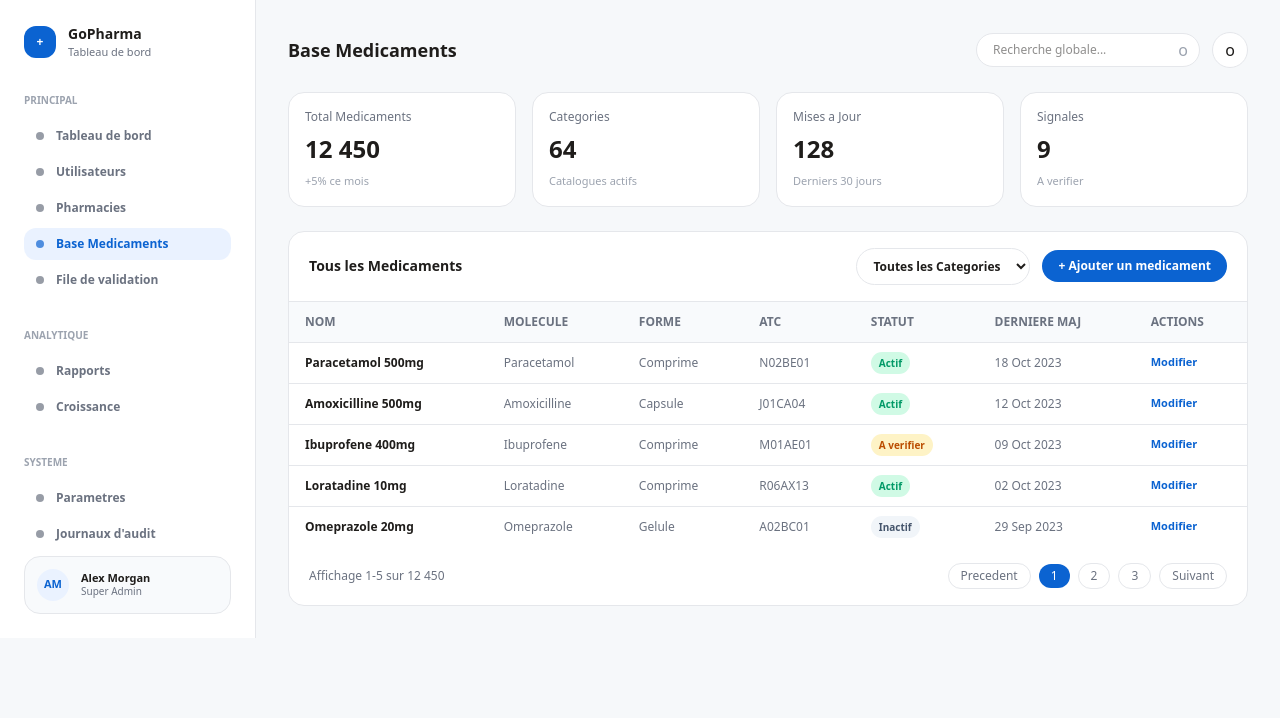
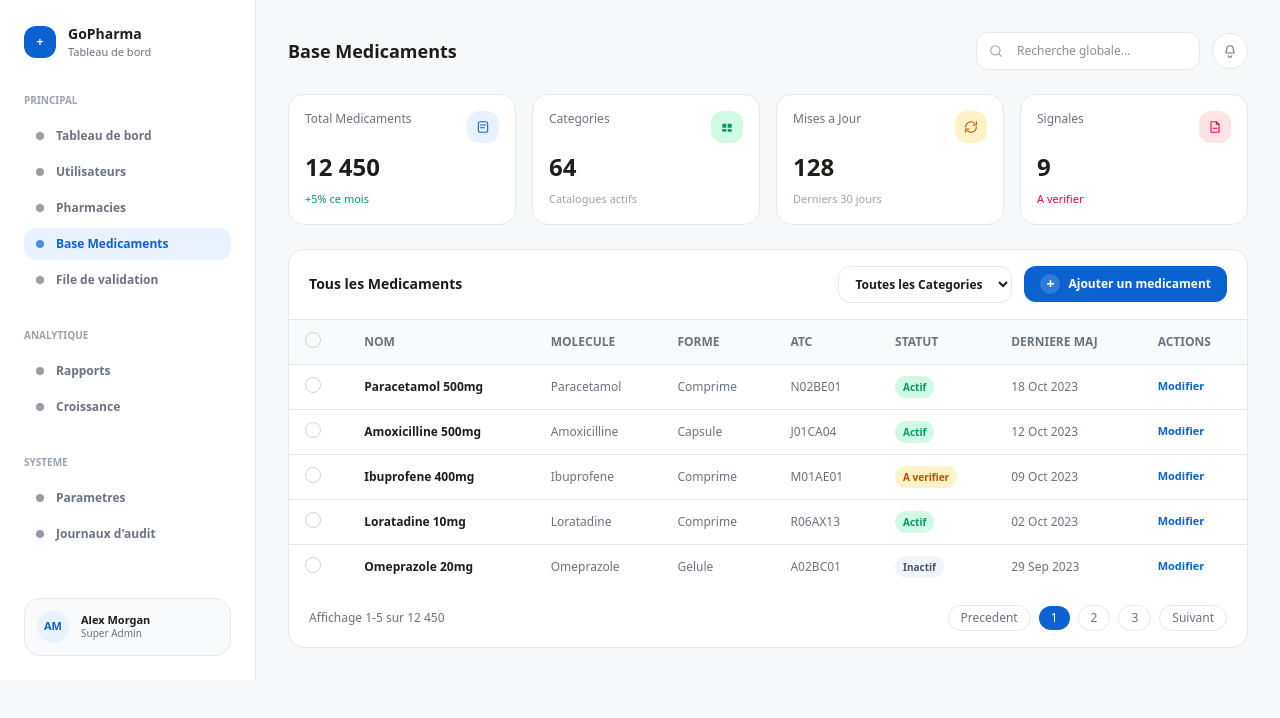
Before and after one commit to ai-embed/gopharma, a Next.js app: page /admin/medicaments in a window 1280 px wide. Shown: the top 718 px of the page. Built offline with nearby package versions, Linux system fonts and the light colour scheme.

Commit message:
feat: align admin medicines page

```diff
--- a/src/app/admin/medicaments/page.tsx
+++ b/src/app/admin/medicaments/page.tsx
@@ -3,23 +3,134 @@ const stats = [
     label: "Total Medicaments",
     value: "12 450",
     note: "+5% ce mois",
+    noteTone: "emerald",
+    tone: "blue",
+    icon: (
+      <svg viewBox="0 0 24 24" className="h-4 w-4" aria-hidden="true">
+        <rect
+          x="5"
+          y="4"
+          width="14"
+          height="16"
+          rx="3"
+          fill="none"
+          stroke="currentColor"
+          strokeWidth="1.6"
+        />
+        <path
+          d="M8 9h8M8 13h6"
+          fill="none"
+          stroke="currentColor"
+          strokeWidth="1.6"
+          strokeLinecap="round"
+        />
+      </svg>
+    ),
   },
   {
     label: "Categories",
     value: "64",
     note: "Catalogues actifs",
+    noteTone: "slate",
+    tone: "emerald",
+    icon: (
+      <svg viewBox="0 0 24 24" className="h-4 w-4" aria-hidden="true">
+        <path
+          d="M5 7h6v6H5zM13 7h6v6h-6zM5 15h6v4H5zM13 15h6v4h-6z"
+          fill="currentColor"
+        />
+      </svg>
+    ),
   },
   {
     label: "Mises a Jour",
     value: "128",
     note: "Derniers 30 jours",
+    noteTone: "slate",
+    tone: "amber",
+    icon: (
+      <svg viewBox="0 0 24 24" className="h-4 w-4" aria-hidden="true">
+        <path
+          d="M4 12a8 8 0 0 1 13.6-5.6"
+          fill="none"
+          stroke="currentColor"
+          strokeWidth="1.6"
+          strokeLinecap="round"
+        />
+        <path
+          d="M20 4v5h-5"
+          fill="none"
+          stroke="currentColor"
+          strokeWidth="1.6"
+          strokeLinecap="round"
+          strokeLinejoin="round"
+        />
+        <path
+          d="M20 12a8 8 0 0 1-13.6 5.6"
+          fill="none"
+          stroke="currentColor"
+          strokeWidth="1.6"
+          strokeLinecap="round"
+        />
+        <path
+          d="M4 20v-5h5"
+          fill="none"
+          stroke="currentColor"
+          strokeWidth="1.6"
+          strokeLinecap="round"
+          strokeLinejoin="round"
+        />
+      </svg>
+    ),
   },
   {
     label: "Signales",
     value: "9",
     note: "A verifier",
+    noteTone: "rose",
+    tone: "rose",
+    icon: (
+      <svg viewBox="0 0 24 24" className="h-4 w-4" aria-hidden="true">
+        <path
+          d="M6 4h8l4 4v12H6z"
+          fill="none"
+          stroke="currentColor"
+          strokeWidth="1.6"
+          strokeLinejoin="round"
+        />
+        <path
+          d="M14 4v4h4"
+          fill="none"
+          stroke="currentColor"
+          strokeWidth="1.6"
+          strokeLinecap="round"
+          strokeLinejoin="round"
+        />
+        <path
+          d="M9 14h6"
+          fill="none"
+          stroke="currentColor"
+          strokeWidth="1.6"
+          strokeLinecap="round"
+        />
+      </svg>
+    ),
   },
 ];
+
+const toneStyles: Record<string, { icon: string }> = {
+  blue: { icon: "bg-[#EAF2FF] text-[#0B63D1]" },
+  emerald: { icon: "bg-emerald-100 text-emerald-600" },
+  amber: { icon: "bg-amber-100 text-amber-700" },
+  rose: { icon: "bg-rose-100 text-rose-600" },
+};
+
+const noteStyles: Record<string, string> = {
+  emerald: "text-emerald-600",
+  slate: "text-[#9CA3AF]",
+  rose: "text-rose-600",
+  amber: "text-amber-600",
+};
 
 const medicaments = [
   {
@@ -77,16 +188,53 @@ export default function AdminMedicamentsPage() {
             <h1 className="text-lg font-semibold">Base Medicaments</h1>
             <div className="flex items-center gap-3">
               <div className="relative">
+                <svg
+                  viewBox="0 0 24 24"
+                  className="absolute left-3 top-1/2 h-4 w-4 -translate-y-1/2 text-[#9CA3AF]"
+                  aria-hidden="true"
+                >
+                  <circle
+                    cx="11"
+                    cy="11"
+                    r="7"
+                    fill="none"
+                    stroke="currentColor"
+                    strokeWidth="1.6"
+                  />
+                  <path
+                    d="M20 20l-3.5-3.5"
+                    fill="none"
+                    stroke="currentColor"
+                    strokeWidth="1.6"
+                    strokeLinecap="round"
+                  />
+                </svg>
                 <input
                   placeholder="Recherche globale..."
-                  className="w-56 rounded-full border border-[#E5E7EB] bg-white py-2 pl-4 pr-10 text-xs"
+                  className="w-56 rounded-xl border border-[#E5E7EB] bg-white py-2.5 pl-10 pr-10 text-xs"
                 />
-                <span className="absolute right-3 top-1/2 -translate-y-1/2 text-[#9CA3AF]">
-                  o
-                </span>
               </div>
               <button className="flex h-9 w-9 items-center justify-center rounded-full border border-[#E5E7EB] bg-white">
-                o
+                <svg
+                  viewBox="0 0 24 24"
+                  className="h-4 w-4 text-[#6B7280]"
+                  aria-hidden="true"
+                >
+                  <path
+                    d="M12 4a5 5 0 0 1 5 5v2.2l1.2 2.4c.4.8-.1 1.4-1 1.4H6.8c-.9 0-1.4-.6-1-1.4L7 11.2V9a5 5 0 0 1 5-5z"
+                    fill="none"
+                    stroke="currentColor"
+                    strokeWidth="1.6"
+                    strokeLinejoin="round"
+                  />
+                  <path
+                    d="M9.5 19a2.5 2.5 0 0 0 5 0"
+                    fill="none"
+                    stroke="currentColor"
+                    strokeWidth="1.6"
+                    strokeLinecap="round"
+                  />
+                </svg>
               </button>
             </div>
           </div>
@@ -97,9 +245,20 @@ export default function AdminMedicamentsPage() {
                 key={stat.label}
                 className="rounded-2xl border border-[#E5E7EB] bg-white p-4"
               >
-                <p className="text-xs text-[#6B7280]">{stat.label}</p>
+                <div className="flex items-start justify-between gap-2">
+                  <p className="text-xs text-[#6B7280]">{stat.label}</p>
+                  <span
+                    className={`flex h-8 w-8 items-center justify-center rounded-xl ${
+                      toneStyles[stat.tone].icon
+                    }`}
+                  >
+                    {stat.icon}
+                  </span>
+                </div>
                 <p className="mt-2 text-2xl font-semibold">{stat.value}</p>
-                <p className="mt-2 text-[11px] text-[#9CA3AF]">{stat.note}</p>
+                <p className={`mt-2 text-[11px] ${noteStyles[stat.noteTone]}`}>
+                  {stat.note}
+                </p>
               </div>
             ))}
           </div>
@@ -108,13 +267,16 @@ export default function AdminMedicamentsPage() {
             <div className="flex flex-wrap items-center justify-between gap-4 border-b border-[#E5E7EB] px-5 py-4">
               <h2 className="text-sm font-semibold">Tous les Medicaments</h2>
               <div className="flex flex-wrap items-center gap-3">
-                <select className="rounded-full border border-[#E5E7EB] bg-white px-3 py-2 text-xs font-semibold text-[#1F1D1B]">
+                <select className="rounded-xl border border-[#E5E7EB] bg-white px-3 py-2 text-xs font-semibold text-[#1F1D1B]">
                   <option>Toutes les Categories</option>
                   <option>Analgesiques</option>
                   <option>Antibiotiques</option>
                 </select>
-                <button className="rounded-full bg-[#0B63D1] px-4 py-2 text-xs font-semibold text-white">
-                  + Ajouter un medicament
+                <button className="inline-flex items-center gap-2 rounded-xl bg-[#0B63D1] px-4 py-2 text-xs font-semibold text-white">
+                  <span className="flex h-5 w-5 items-center justify-center rounded-full bg-white/15 text-sm leading-none">
+                    +
+                  </span>
+                  Ajouter un medicament
                 </button>
               </div>
             </div>
@@ -123,6 +285,9 @@ export default function AdminMedicamentsPage() {
               <table className="w-full text-xs">
                 <thead className="bg-[#F8FAFC] text-[#6B7280]">
                   <tr>
+                    <th className="px-4 py-3 text-left">
+                      <span className="inline-flex h-4 w-4 rounded-full border border-[#D1D5DB]" />
+                    </th>
                     <th className="px-4 py-3 text-left">NOM</th>
                     <th className="px-4 py-3 text-left">MOLECULE</th>
                     <th className="px-4 py-3 text-left">FORME</th>
@@ -135,6 +300,9 @@ export default function AdminMedicamentsPage() {
                 <tbody>
                   {medicaments.map((item) => (
                     <tr key={item.name} className="border-t border-[#E5E7EB]">
+                      <td className="px-4 py-3">
+                        <span className="inline-flex h-4 w-4 rounded-full border border-[#D1D5DB]" />
+                      </td>
                       <td className="px-4 py-3 font-semibold">{item.name}</td>
                       <td className="px-4 py-3 text-[#6B7280]">
                         {item.molecule}
```
